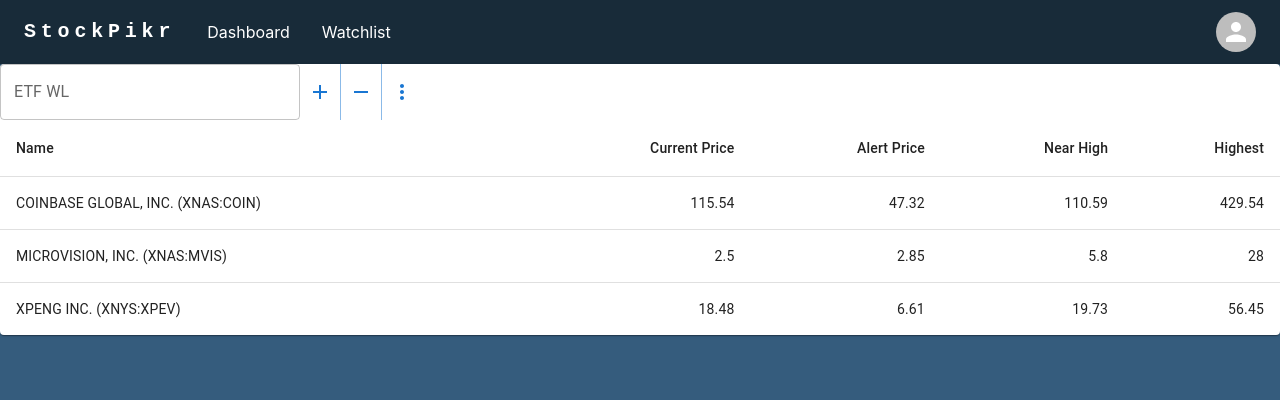
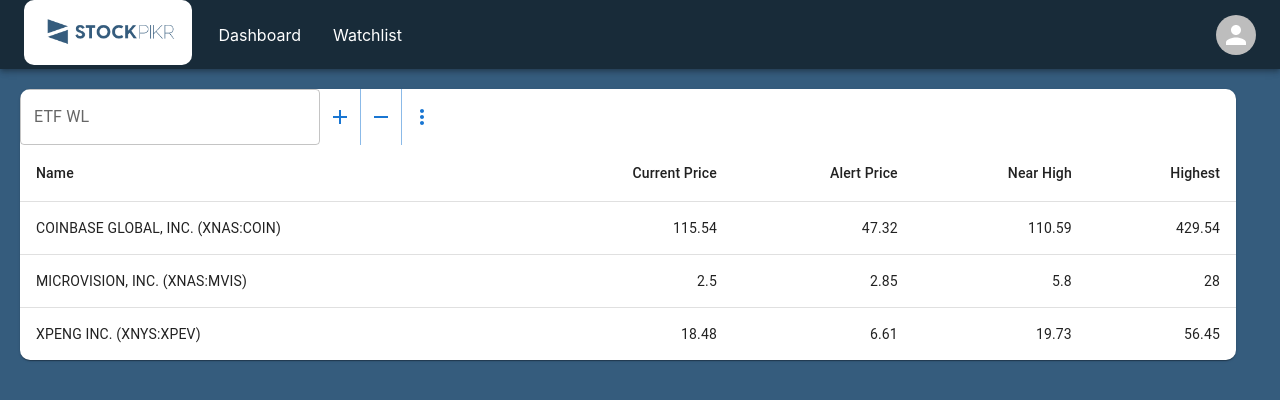
Before and after one commit to szayadi/Stockpikr-React-App, a React (Create React App) app: page /watchlist in a window 1280 px wide. Shown: the top 400 px of the page. Built offline with nearby package versions, Linux system fonts and the light colour scheme.

Commit message:
add logo to nav bar

```diff
--- a/src/components/NavigationHeader.tsx
+++ b/src/components/NavigationHeader.tsx
@@ -12,6 +12,7 @@
 } from '@mui/material';
 import * as React from 'react';
 import { Link } from 'react-router-dom';
+import LogoImage from '../assets/images/logo+title-light-mode.png'; // Import your logo image
 import '../index.css';
 
 const pages = [
@@ -47,23 +48,9 @@
     <AppBar position="static" sx={{ backgroundColor: 'var(--navbar-bg-color)' }}>
       <Container maxWidth="xl">
         <Toolbar disableGutters>
-          <Typography
-            variant="h6"
-            noWrap
-            component="a"
-            href="/"
-            sx={{
-              mr: 2,
-              display: { xs: 'none', md: 'flex' },
-              fontFamily: 'monospace',
-              fontWeight: 700,
-              letterSpacing: '.3rem',
-              color: 'inherit',
-              textDecoration: 'none'
-            }}
-          >
-            StockPikr
-          </Typography>
+          <Link to="/" style={{ textDecoration: 'none' }}>
+            <img src={LogoImage} alt="Logo" style={{ height: '65px', marginRight: '10px', borderRadius: '10px' }} />
+          </Link>
 
           <Box sx={{ flexGrow: 1, display: { xs: 'flex', md: 'none' } }}>
             <IconButton
--- a/src/components/Watchlist/Watchlist.tsx
+++ b/src/components/Watchlist/Watchlist.tsx
@@ -101,7 +101,10 @@
   };
 
   return (
-    <TableContainer component={Paper}>
+    <TableContainer
+      component={Paper}
+      sx={{ width: '95%', backgroundColor: 'white', borderRadius: '10px', margin: '20px' }}
+    >
       <Box display="flex" flexDirection="row">
         <AutocompleteComponent watchlistKeys={wlKeys} handleAppendNewKey={handleAppendNewKey} setWlKey={setWlKey} />
         <ButtonGroup variant="text" aria-label="text button group">
```
